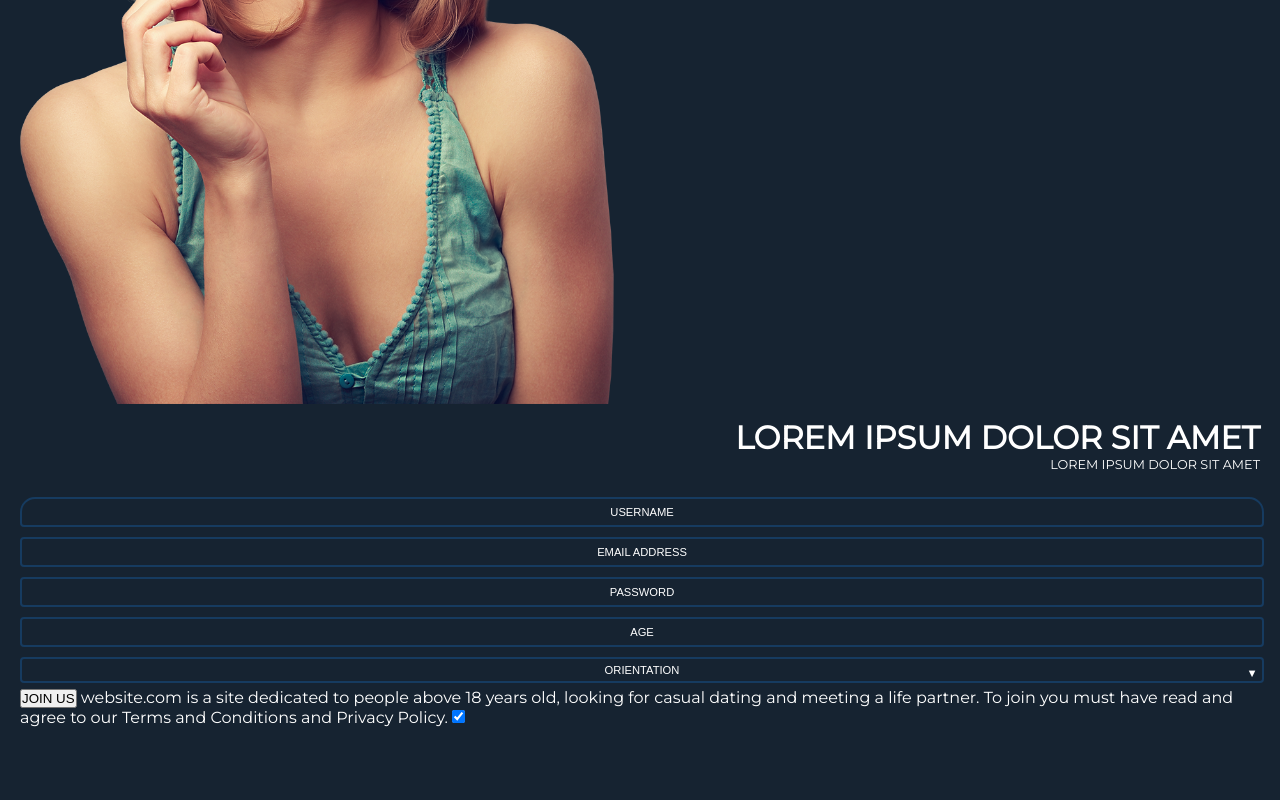
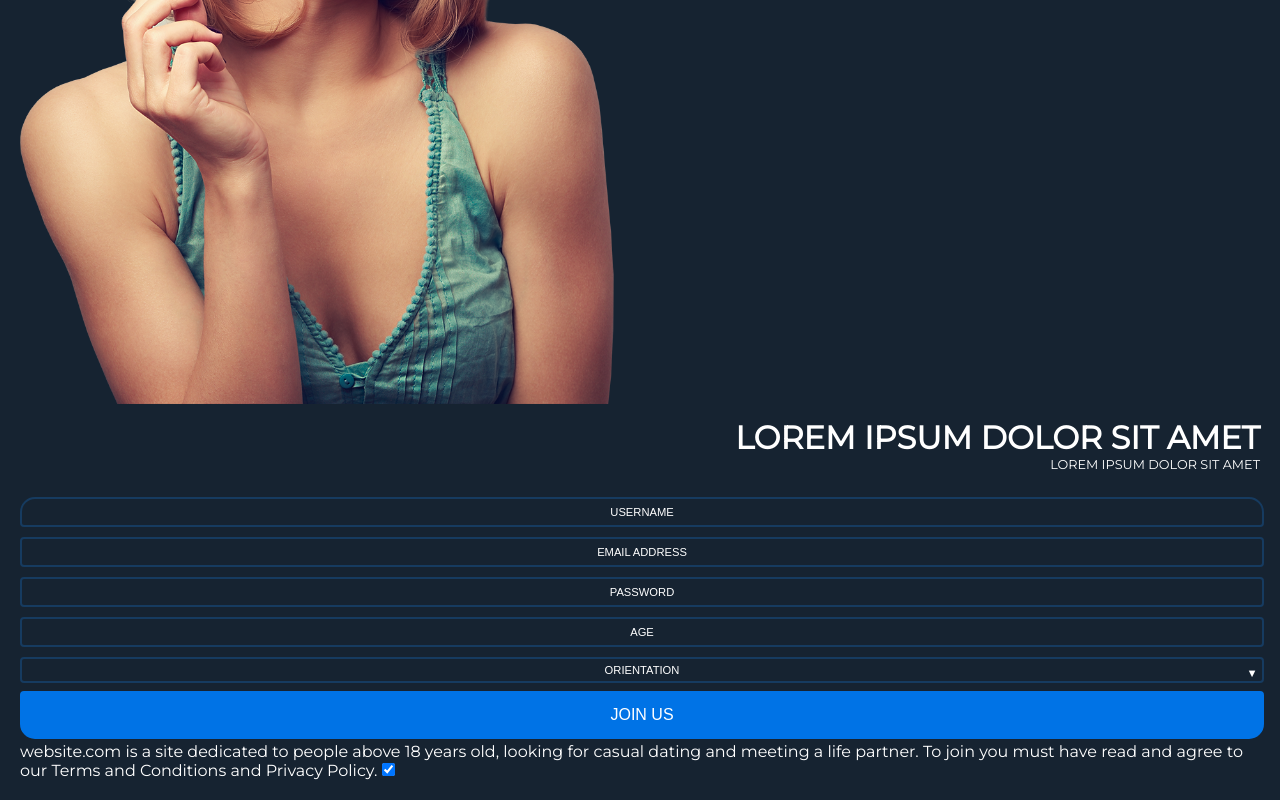
Before and after one commit to popdesign13/Codeplicity, a plain HTML site: page index.html in a window 1280 px wide. Shown: the part 426-1226 px from the top of the page. Before the commit the page ends 1173 px from the top, so only its background shows below. Drawn offline with Linux system fonts and the light colour scheme.

Commit message:
content - izrada forme-submit join us

```diff
--- a/scss/_button.scss
+++ b/scss/_button.scss
@@ -20,3 +20,19 @@
     }
 
 }
+
+/************** submit **************/
+
+.submit {
+    padding: 13px 0;
+    width: 100%;
+    border-radius: 4px 4px 15px 15px;
+    border: 2px solid $color-button;
+    margin: 3px 0;
+
+    &--joinus {
+        background-color: $color-button;
+        color: $color-text;
+        font-size: 1rem;
+    }
+}
```
Also changed, not shown: css/style.css, 1 other file.
